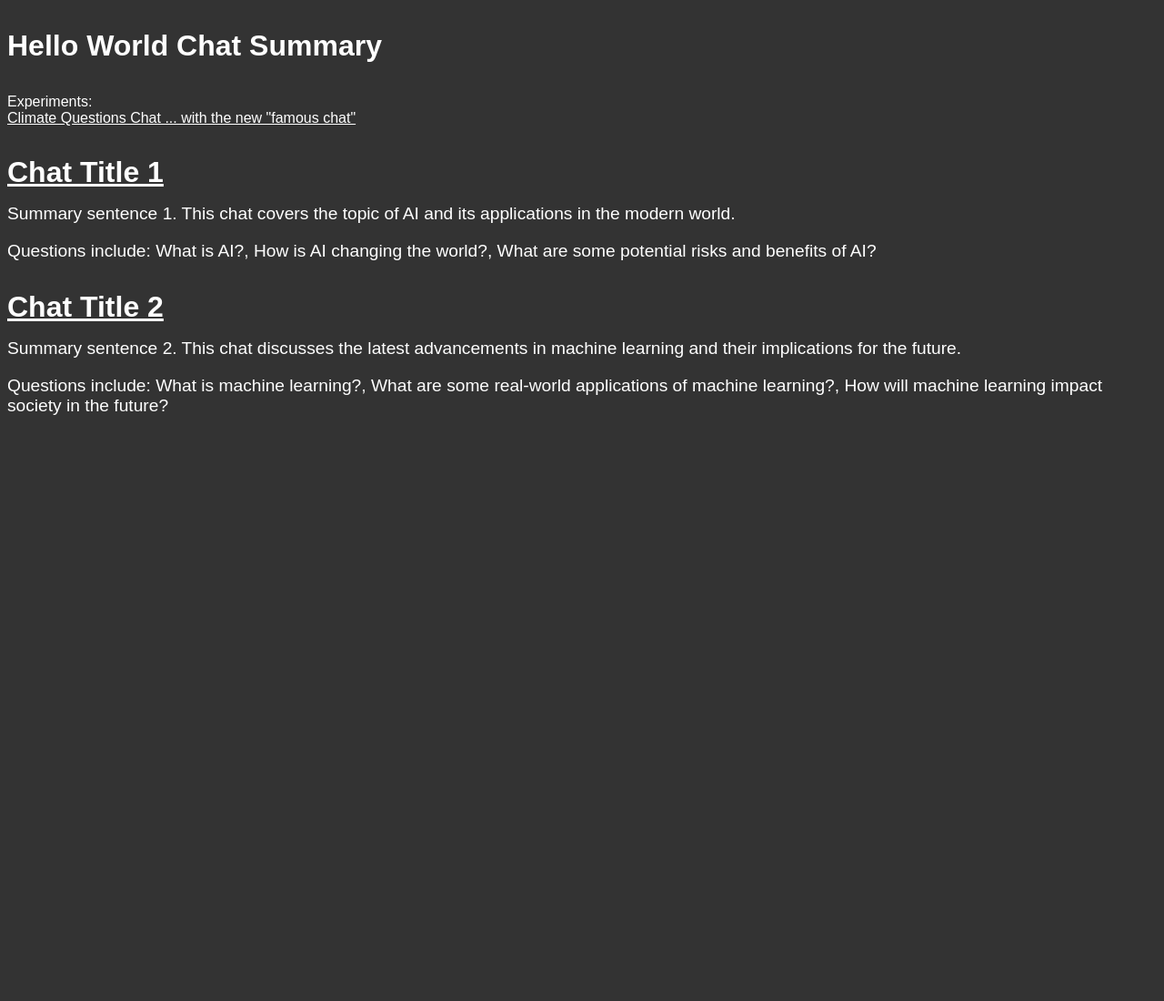
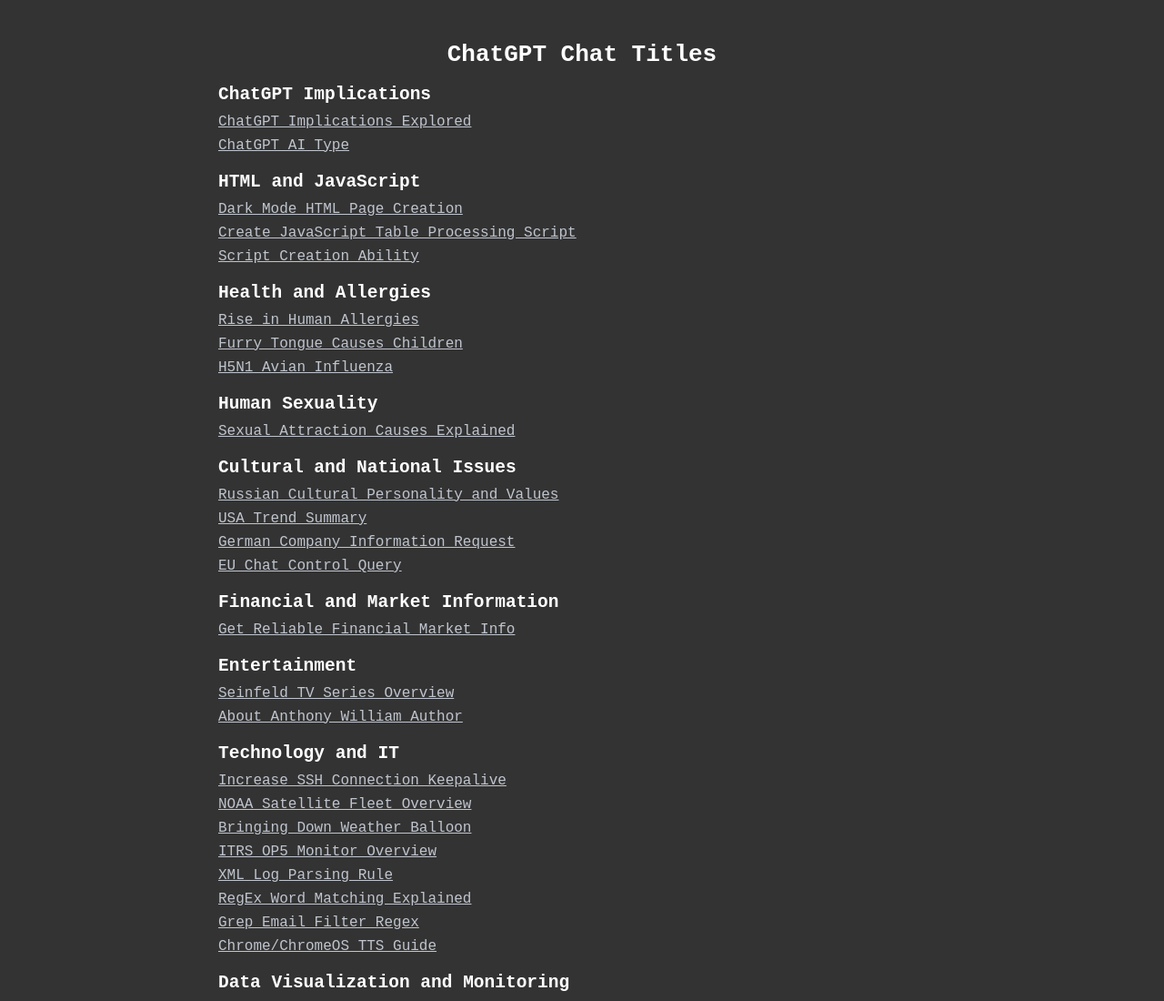
Before and after one commit to gt00x/gt00x.github.io, a plain HTML site: page index.html in a window 1280 px wide. Shown: the top 1100 px of the page at 91% size. Before the commit the page ends 800 px from the top, so only its background shows below. Drawn offline with Linux system fonts and the light colour scheme.

Commit message:
Update index.html
Full list added and changed to monospace

```diff
--- a/index.html
+++ b/index.html
@@ -1,54 +1,139 @@
+
+
 <!DOCTYPE html>
-<html lang="en">
+<html>
+
 <head>
   <meta charset="UTF-8">
-  <meta name="viewport" content="width=device-width, initial-scale=1.0">
-  <title>Empty space Chat Summary</title>
+  <title>ChatGPT Chat Titles</title>
   <style>
-    /* Set the background color to a dark gray */
     body {
       background-color: #333;
       color: #fff;
-      font-family: Arial, sans-serif;
+      font-family: monospace;
     }
 
-    /* Style the chat titles */
     h1 {
-      font-size: 2em;
-      margin: 1em 0 0.5em;
+      text-align: center;
     }
 
-    /* Style the summary sentences */
-    p {
-      font-size: 1.2em;
-      margin: 0.5em 0 1em;
+    .container {
+      max-width: 800px;
+      margin: 0 auto;
+      padding: 20px;
     }
 
-    /* Style the links */
-    a {
-      color: #fff;
-      text-decoration: underline;
+    .group {
+      margin-bottom: 20px;
     }
+
+    .group h2 {
+      margin-bottom: 10px;
+    }
+
+    .title {
+      display: block;
+      font-size: 16px;
+      margin: 8px 0;
+      color: #c0c5ce;
+    }
+
   </style>
 </head>
+
 <body>
-  <h1>Hello World Chat Summary</h1>
-  <br>
-  Experiments:
-  <br>
-  <a href="Climate-Questions.html">Climate Questions Chat ... with the new "famous chat"</a>
+  <div class="container">
+    <h1>ChatGPT Chat Titles</h1>
 
-  <!-- Example chat title and summary -->
-  <h1><a href="#">Chat Title 1</a></h1>
-  <p>Summary sentence 1. This chat covers the topic of AI and its applications in the modern world.</p>
-  <p>Questions include: What is AI?, How is AI changing the world?, What are some potential risks and benefits of AI?</p>
+    <div class="group">
+      <h2>ChatGPT Implications</h2>
+      <a href="#" class="title">ChatGPT Implications Explored</a>
+      <a href="#" class="title">ChatGPT AI Type</a>
+    </div>
 
-  <!-- Example chat title and summary -->
-  <h1><a href="#">Chat Title 2</a></h1>
-  <p>Summary sentence 2. This chat discusses the latest advancements in machine learning and their implications for the future.</p>
-  <p>Questions include: What is machine learning?, What are some real-world applications of machine learning?, How will machine learning impact society in the future?</p>
+    <div class="group">
+      <h2>HTML and JavaScript</h2>
+      <a href="#" class="title">Dark Mode HTML Page Creation</a>
+      <a href="#" class="title">Create JavaScript Table Processing Script</a>
+      <a href="#" class="title">Script Creation Ability</a>
+    </div>
 
-  <!-- Add additional chat titles and summaries as needed -->
+    <div class="group">
+      <h2>Health and Allergies</h2>
+      <a href="#" class="title">Rise in Human Allergies</a>
+      <a href="#" class="title">Furry Tongue Causes Children</a>
+      <a href="#" class="title">H5N1 Avian Influenza</a>
+    </div>
 
+    <div class="group">
+      <h2>Human Sexuality</h2>
+      <a href="#" class="title">Sexual Attraction Causes Explained</a>
+    </div>
+
+    <div class="group">
+      <h2>Cultural and National Issues</h2>
+      <a href="#" class="title">Russian Cultural Personality and Values</a>
+      <a href="#" class="title">USA Trend Summary</a>
+      <a href="#" class="title">German Company Information Request</a>
+      <a href="#" class="title">EU Chat Control Query</a>
+    </div>
+
+    <div class="group">
+      <h2>Financial and Market Information</h2>
+      <a href="#" class="title">Get Reliable Financial Market Info</a>
+    </div>
+
+    <div class="group">
+      <h2>Entertainment</h2>
+      <a href="#" class="title">Seinfeld TV Series Overview</a>
+      <a href="#"
+
+
+
+<a href="#" class="title">About Anthony William Author</a>
+    </div>
+
+    <div class="group">
+      <h2>Technology and IT</h2>
+      <a href="#" class="title">Increase SSH Connection Keepalive</a>
+      <a href="#" class="title">NOAA Satellite Fleet Overview</a>
+      <a href="#" class="title">Bringing Down Weather Balloon</a>
+      <a href="#" class="title">ITRS OP5 Monitor Overview</a>
+      <a href="#" class="title">XML Log Parsing Rule</a>
+      <a href="#" class="title">RegEx Word Matching Explained</a>
+      <a href="#" class="title">Grep Email Filter Regex</a>
+      <a href="#" class="title">Chrome/ChromeOS TTS Guide</a>
+    </div>
+
+    <div class="group">
+      <h2>Data Visualization and Monitoring</h2>
+      <a href="#" class="title">Munin vs Grafana Comparison</a>
+    </div>
+
+    <div class="group">
+      <h2>Finance and Economics</h2>
+      <a href="#" class="title">Evaluation of Digital Pound</a>
+    </div>
+
+    <div class="group">
+      <h2>Climate and Environment</h2>
+      <a href="#" class="title">COP26 Global Climate Agreement</a>
+      <a href="#" class="title">Individual Climate Crisis Actions</a>
+    </div>
+
+    <div class="group">
+      <h2>Miscellaneous</h2>
+      <a href="#" class="title">Product Review Advice Given</a>
+      <a href="#" class="title">Redmi Note Crashes and Reboots</a>
+      <a href="#" class="title">MediaWiki Visual Editor Options</a>
+      <a href="#" class="title">Day of Year ISO Conversion</a>
+    </div>
+
+    <div class="group">
+      <h2>Humor</h2>
+      <a href="#" class="title">Jokes and Funny Stories</a>
+    </div>
+  </div>
 </body>
+
 </html>
```
